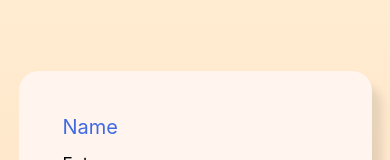
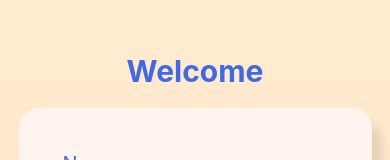
Before and after one commit to 1v17/CS5520_assignment1, a React Native app: screen / in a window 390 px wide. Shown: the part 117-277 px from the top of the page. Built offline with nearby package versions, Linux system fonts and the light colour scheme.

Commit message:
Add the word welcome to start screen

```diff
--- a/screens/StartScreen.js
+++ b/screens/StartScreen.js
@@ -61,6 +61,7 @@ const StartScreen = ({registerHandler}) => {
     <GradientBackground>
       <TouchableWithoutFeedback onPress={Keyboard.dismiss} accessible={false} >
         <View style={styles.container}>
+          <Text style={styles.title} >Welcome</Text>
           <Card>
             <View style={styles.inputSection} >
 
@@ -157,6 +158,12 @@ const styles = StyleSheet.create({
   inputSection: {
     alignItems: 'flex-start',
   },
+  title: {
+    fontSize: 30,
+    fontWeight: "bold",
+    color: colors.primary,
+    padding: "5%",
+  },
 });
 
 export default StartScreen
```
